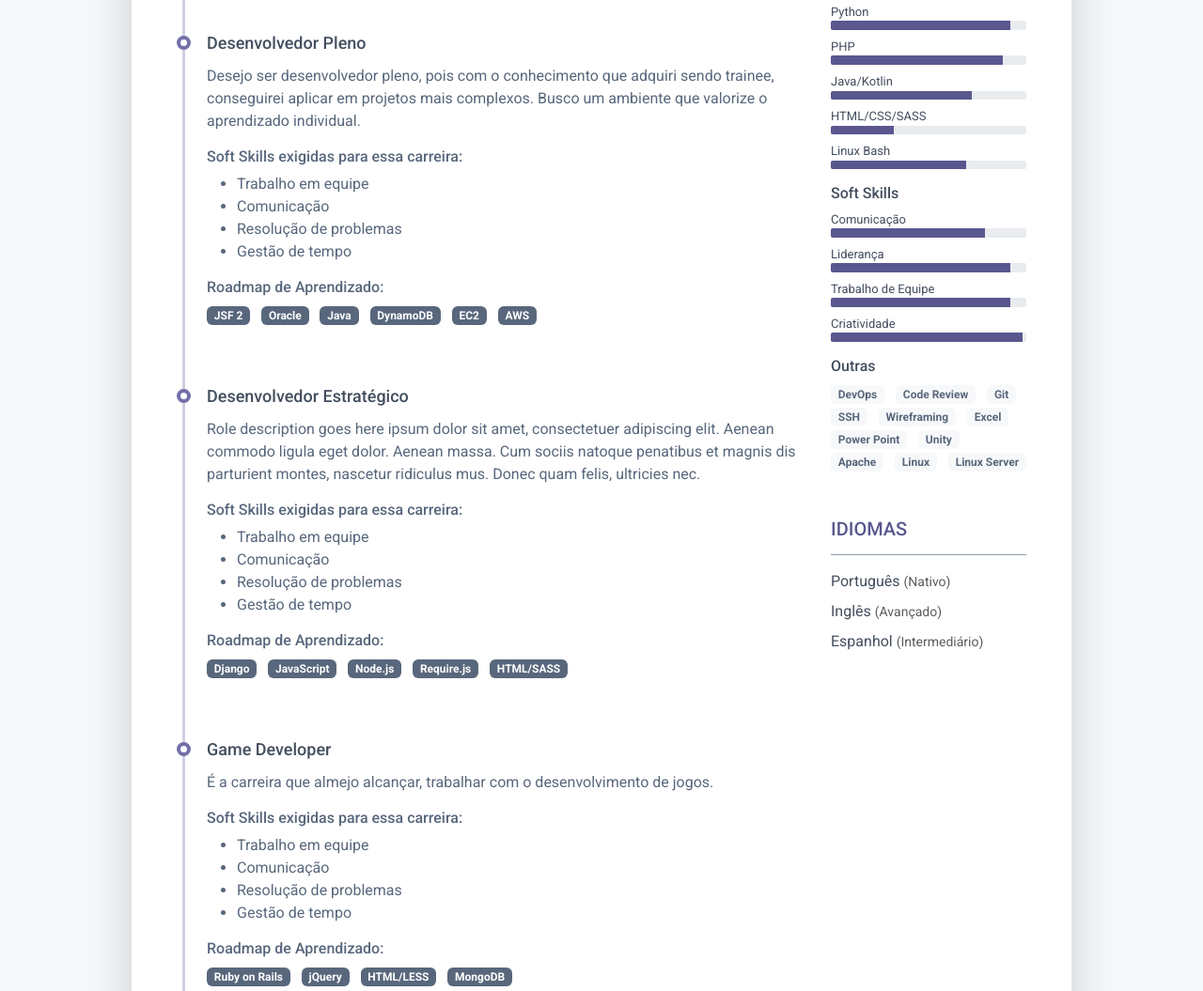
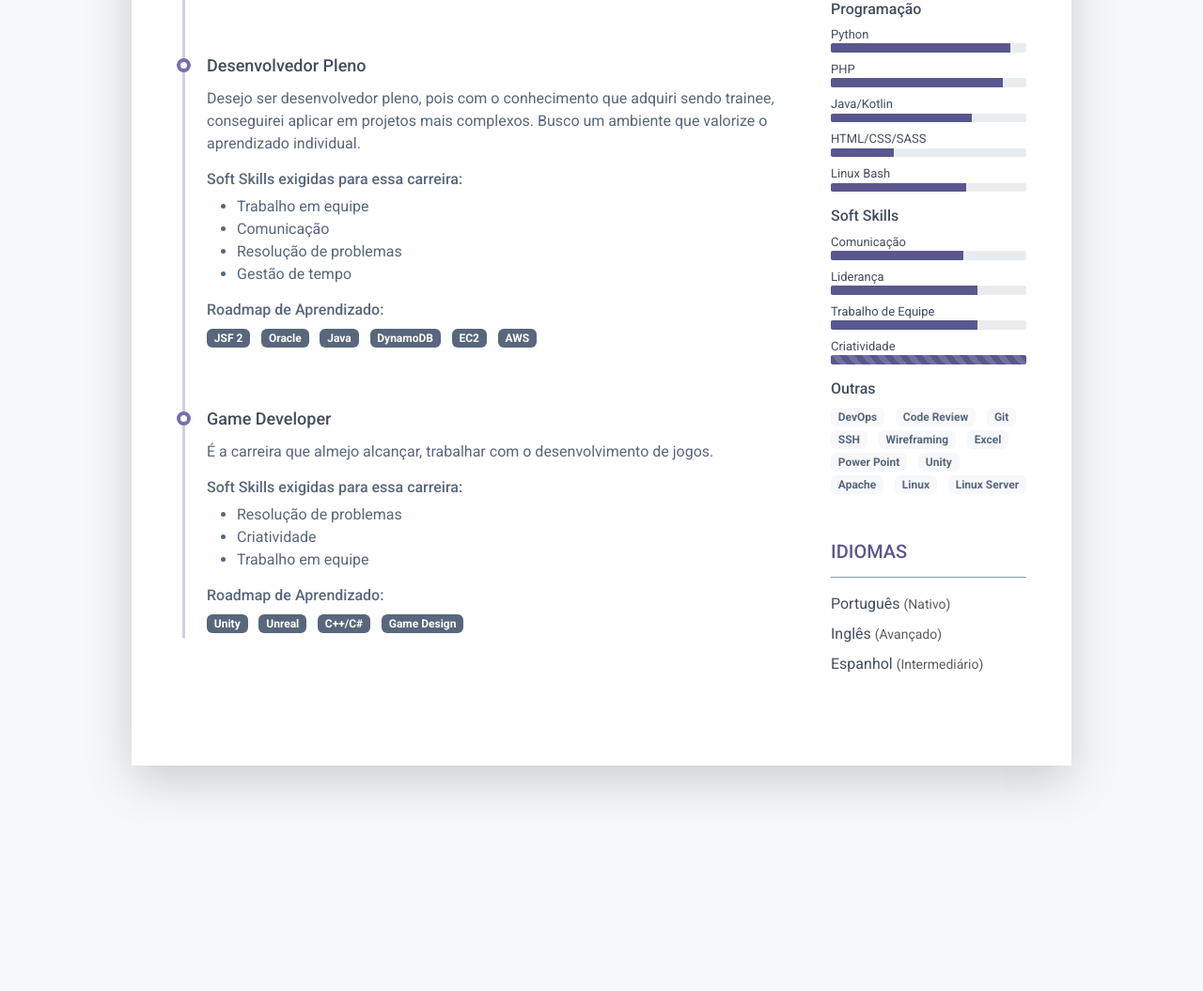
Before and after one commit to MalcolnLMR/mapa-de-carreira, a plain HTML site: page index.html in a window 1280 px wide. Shown: the part 949-2004 px from the top of the page at 94% size. After the commit the page ends 1824 px from the top, so only its background shows below. Drawn offline with Linux system fonts and the light colour scheme.

Commit message:
Update index.html

```diff
--- a/index.html
+++ b/index.html
@@ -107,11 +107,16 @@
 					<h2 class="resume-section-title text-uppercase font-weight-bold pb-3 mb-3">Prazer em Conhecer</h2>
 					<div class="resume-section-content">
 						<p class="mb-0">
-							E aí! Eu sou o Malcoln e agradeço por vir dar uma olhadinha em meu currículo. Amo trabalhar com jogos e atualmente estudo game e level design, juntamente com programação. Neste site você poderá encontrar alguns dos projetos que tiveram um dedinho meu – tanto pessoais quanto em grupo, trabalhos da faculdade e gamejams de temas variados
+							Obrigado por vir olhar meu currículo! Amo trabalhar com jogos e desenvolvimento
+							de aplicativos e soluções. Meu principal objetivo atualmente é encontrar um
+							programa trainee onde posso melhorar meu desempenho como programador e no meu
+							pensamento estratégico. A carreira que almejo alcançar é criador de jogos,
+							principalmente como lead game designer, mas até lá é um longo caminho que preciso
+							trilhar! (￣y▽,￣)╭
 						</p>
 
 						<!-- Altere o link para um PDF do seu Curriculo -->
-						<a class="btn" href="https://drive.google.com/file/d/10-OsCP9p33NKFCXh7KGGQ7bVV3HIMQ3k/view?usp=sharing">Baixar o meu CV</a>
+						<a class="btn" href="https://drive.google.com/file/d/10-OsCP9p33NKFCXh7KGGQ7bVV3HIMQ3k/view?usp=sharing" target="_blank">Baixar o meu CV</a>
 					</div>
 				</section>
 				<div class="row">
@@ -210,48 +215,6 @@
 
 									</article>
 
-									<article class="resume-timeline-item position-relative pb-5">
-
-										<div class="resume-timeline-item-header mb-2">
-											<div class="d-flex flex-column flex-md-row">
-												<h3 class="resume-position-title font-weight-bold mb-1">
-													Desenvolvedor Estratégico
-												</h3>
-
-											</div>
-										</div>
-										<div class="resume-timeline-item-desc">
-											<p>Role description goes here ipsum dolor sit amet, consectetuer adipiscing
-												elit. Aenean commodo ligula eget dolor. Aenean massa. Cum sociis natoque
-												penatibus et magnis dis parturient montes, nascetur ridiculus mus. Donec
-												quam felis, ultricies nec.</p>
-											<h4 class="resume-timeline-item-desc-heading font-weight-bold">
-												Soft Skills exigidas para essa carreira:
-											</h4>
-											<ul>
-												<li>Trabalho em equipe</li>
-												<li>Comunicação</li>
-												<li>Resolução de problemas</li>
-												<li>Gestão de tempo</li>
-											</ul>
-											<h4 class="resume-timeline-item-desc-heading font-weight-bold">
-												Roadmap de Aprendizado:</h4>
-											<ul class="list-inline">
-												<li class="list-inline-item"><span
-														class="badge bg-secondary badge-pill">Django</span></li>
-												<li class="list-inline-item"><span
-														class="badge bg-secondary badge-pill">JavaScript</span></li>
-												<li class="list-inline-item"><span
-														class="badge bg-secondary badge-pill">Node.js</span></li>
-												<li class="list-inline-item"><span
-														class="badge bg-secondary badge-pill">Require.js</span></li>
-												<li class="list-inline-item"><span
-														class="badge bg-secondary badge-pill">HTML/SASS</span></li>
-											</ul>
-										</div>
-
-									</article>
-
 									<article class="resume-timeline-item position-relative">
 
 										<div class="resume-timeline-item-header mb-2">
@@ -269,22 +232,21 @@
 												Soft Skills exigidas para essa carreira:
 											</h4>
 											<ul>
+												<li>Resolução de problemas</li>
+												<li>Criatividade</li>
 												<li>Trabalho em equipe</li>
-												<li>Comunicação</li>
-												<li>Resolução de problemas</li>
-												<li>Gestão de tempo</li>
 											</ul>
 											<h4 class="resume-timeline-item-desc-heading font-weight-bold">
 												Roadmap de Aprendizado:</h4>
 											<ul class="list-inline">
 												<li class="list-inline-item"><span
-														class="badge bg-secondary badge-pill">Ruby on Rails</span></li>
+														class="badge bg-secondary badge-pill">Unity</span></li>
 												<li class="list-inline-item"><span
-														class="badge bg-secondary badge-pill">jQuery</span></li>
+														class="badge bg-secondary badge-pill">Unreal</span></li>
 												<li class="list-inline-item"><span
-														class="badge bg-secondary badge-pill">HTML/LESS</span></li>
+														class="badge bg-secondary badge-pill">C++/C#</span></li>
 												<li class="list-inline-item"><span
-														class="badge bg-secondary badge-pill">MongoDB</span></li>
+														class="badge bg-secondary badge-pill">Game Design</span></li>
 											</ul>
 										</div>
 									</article>
@@ -305,7 +267,7 @@
 											<div class="resume-skill-name">Scrum</div>
 											<div class="progress resume-progress">
 												<div class="progress-bar theme-progress-bar-dark" role="progressbar"
-													style="width: 92%" aria-valuenow="25" aria-valuemin="0"
+													style="width: 90%" aria-valuenow="25" aria-valuemin="0"
 													aria-valuemax="100"></div>
 											</div>
 										</li>
@@ -400,7 +362,7 @@
 											<div class="resume-skill-name">Comunicação</div>
 											<div class="progress resume-progress">
 												<div class="progress-bar theme-progress-bar-dark" role="progressbar"
-													style="width: 79%" aria-valuenow="25" aria-valuemin="0"
+													style="width: 68%" aria-valuenow="25" aria-valuemin="0"
 													aria-valuemax="100"></div>
 											</div>
 										</li>
@@ -408,7 +370,7 @@
 											<div class="resume-skill-name">Liderança</div>
 											<div class="progress resume-progress">
 												<div class="progress-bar theme-progress-bar-dark" role="progressbar"
-													style="width: 92%" aria-valuenow="25" aria-valuemin="0"
+													style="width: 75%" aria-valuenow="25" aria-valuemin="0"
 													aria-valuemax="100"></div>
 											</div>
 										</li>
@@ -416,15 +378,15 @@
 											<div class="resume-skill-name">Trabalho de Equipe</div>
 											<div class="progress resume-progress">
 												<div class="progress-bar theme-progress-bar-dark" role="progressbar"
-													style="width: 92%" aria-valuenow="25" aria-valuemin="0"
+													style="width: 75%" aria-valuenow="25" aria-valuemin="0"
 													aria-valuemax="100"></div>
 											</div>
 										</li>
 										<li class="mb-2">
 											<div class="resume-skill-name">Criatividade</div>
 											<div class="progress resume-progress">
-												<div class="progress-bar theme-progress-bar-dark" role="progressbar"
-													style="width: 98%" aria-valuenow="25" aria-valuemin="0"
+												<div class="progress-bar theme-progress-bar-dark progress-bar-striped progress-bar-animated" role="progressbar"
+													style="width: 100%" aria-valuenow="25" aria-valuemin="0"
 													aria-valuemax="100"></div>
 											</div>
 										</li>
```
